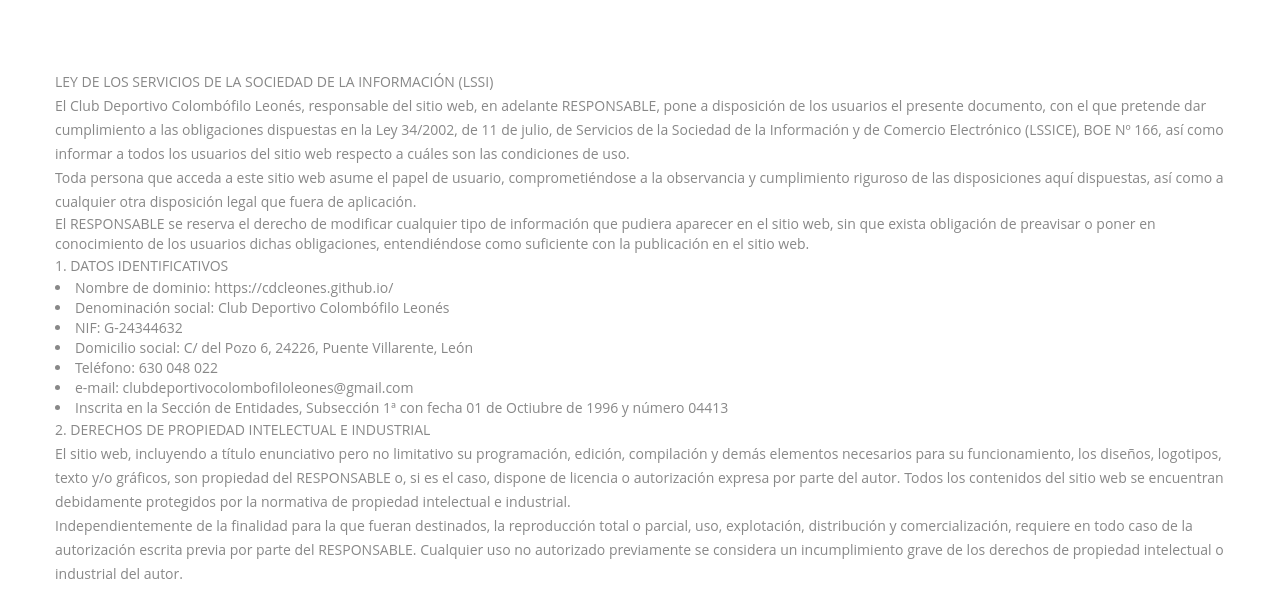
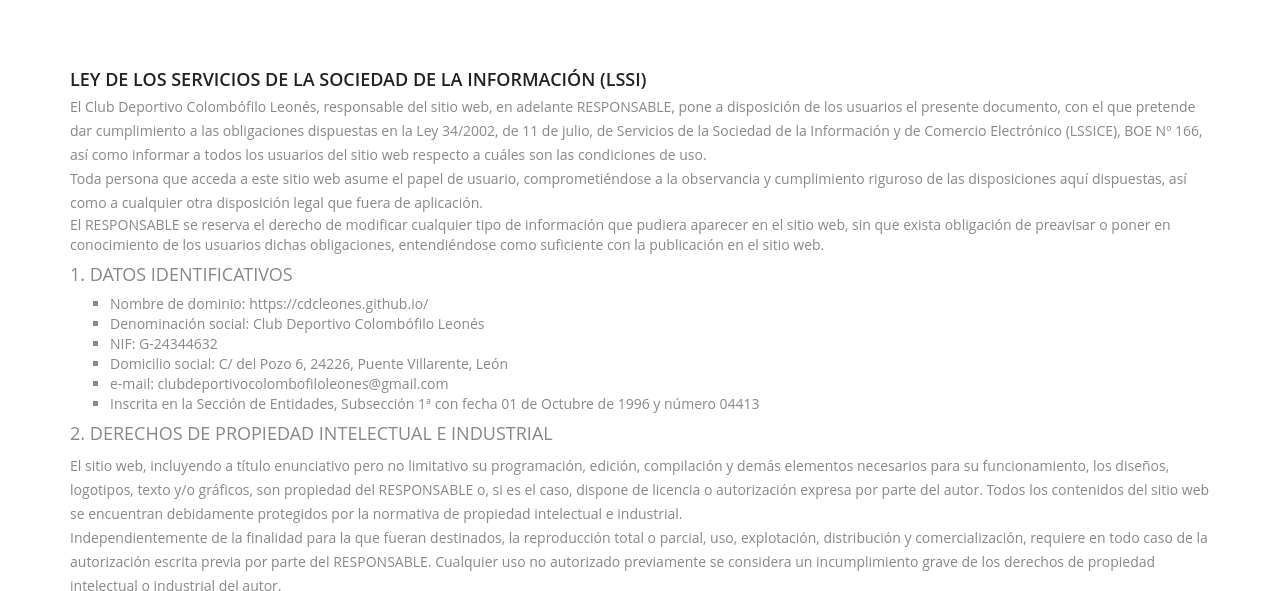
Before and after one commit to cdcleones/cdcleones.github.io, a plain HTML site: page aviso-legal.html in a window 1280 px wide. Shown: the part 153-744 px from the top of the page. Drawn offline with Linux system fonts and the light colour scheme.

Commit message:
Add files via upload

```diff
--- a/aviso-legal.html
+++ b/aviso-legal.html
@@ -131,28 +131,28 @@ $(window).scroll(function(){
 	  <h2>Aviso legal</h2>
 	  <div class="inner_section">
 		<div class="row">
-			<!--<div class=" col-lg-7 col-md-7 col-sm-7 col-xs-12 pull-left">-->
+<!--<div class=" col-lg-7 col-md-7 col-sm-7 col-xs-12 pull-left">-->
+<div class=" col-lg-12 col-md-12 col-sm-12 col-xs-12 pull-left">
 			  <div class=" delay-01s animated fadeInDown wow animated">
 
-<p>LEY DE LOS SERVICIOS DE LA SOCIEDAD DE LA INFORMACIÓN (LSSI)</p>
+<h3>LEY DE LOS SERVICIOS DE LA SOCIEDAD DE LA INFORMACIÓN (LSSI)</h3>
 <p>El Club Deportivo Colombófilo Leonés, responsable del sitio web, en adelante RESPONSABLE, pone a disposición de los usuarios el presente documento, con el que pretende dar cumplimiento a las obligaciones dispuestas en la Ley 34/2002, de 11 de julio, de Servicios de la Sociedad de la Información y de Comercio Electrónico (LSSICE), BOE Nº 166, así como informar a todos los usuarios del sitio web respecto a cuáles son las condiciones de uso.</p>
 <p>Toda persona que acceda a este sitio web asume el papel de usuario, comprometiéndose a la observancia y cumplimiento riguroso de las disposiciones aquí dispuestas, así como a cualquier otra disposición legal que fuera de aplicación.</p>
 El RESPONSABLE se reserva el derecho de modificar cualquier tipo de información que pudiera aparecer en el sitio web, sin que exista obligación de preavisar o poner en conocimiento de los usuarios dichas obligaciones, entendiéndose como suficiente con la publicación en el sitio web.</p>
-<p>1. DATOS IDENTIFICATIVOS</p>
-<li>Nombre de dominio: https://cdcleones.github.io/</li>
+<h4>1. DATOS IDENTIFICATIVOS</h4>
+<ul style= "list-style-type: square"><li>Nombre de dominio: https://cdcleones.github.io/</li>
 <li>Denominación social: Club Deportivo Colombófilo Leonés</li>
 <li>NIF: G-24344632</li>
 <li>Domicilio social: C/ del Pozo 6, 24226, Puente Villarente, León</li>
-<li>Teléfono: 630 048 022</li>
 <li>e-mail: clubdeportivocolombofiloleones@gmail.com</li>
-<li>Inscrita en la Sección de Entidades, Subsección 1ª con fecha 01 de Octiubre de 1996 y número 04413</li>
-<p>2. DERECHOS DE PROPIEDAD INTELECTUAL E INDUSTRIAL</p>
+<li>Inscrita en la Sección de Entidades, Subsección 1ª con fecha 01 de Octubre de 1996 y número 04413</li></ul>
+<h4>2. DERECHOS DE PROPIEDAD INTELECTUAL E INDUSTRIAL</h4>
 <p>El sitio web, incluyendo a título enunciativo pero no limitativo su programación, edición, compilación y demás elementos necesarios para su funcionamiento, los diseños, logotipos, texto y/o gráficos, son propiedad del RESPONSABLE o, si es el caso, dispone de licencia o autorización expresa por parte del autor. Todos los contenidos del sitio web se encuentran debidamente protegidos por la normativa de propiedad intelectual e industrial.</p>
 <p>Independientemente de la finalidad para la que fueran destinados, la reproducción total o parcial, uso, explotación, distribución y comercialización, requiere en todo caso de la autorización escrita previa por parte del RESPONSABLE. Cualquier uso no autorizado previamente se considera un incumplimiento grave de los derechos de propiedad intelectual o industrial del autor.</p>
 <p>Los diseños, logotipos, texto y/o gráficos ajenos al RESPONSABLE y que pudieran aparecer en el sitio web, pertenecen a sus respectivos propietarios, siendo ellos mismos responsables de cualquier posible controversia que pudiera suscitarse respecto a los mismos. El RESPONSABLE autoriza expresamente a que terceros puedan redirigir directamente a los contenidos concretos del sitio web, y en todo caso redirigir al sitio web principal de https://cdcleones.github.io</p>
 <p>El RESPONSABLE reconoce a favor de sus titulares los correspondientes derechos de propiedad intelectual e industrial, no implicando su sola mención o aparición en el sitio web la existencia de derechos o responsabilidad alguna sobre los mismos, como tampoco respaldo, patrocinio o recomendación por parte del mismo.</p>
 <p>Para realizar cualquier tipo de observación respecto a posibles incumplimientos de los derechos de propiedad intelectual o industrial, así como sobre cualquiera de los contenidos del sitio web, puede hacerlo a través del correo electrónico clubdeportivocolombofiloleones@gmail.com</p>
-<p>3. EXENCIÓN DE RESPONSABILIDADES</p>
+<h4>3. EXENCIÓN DE RESPONSABILIDADES</h4>
 <p>El RESPONSABLE se exime de cualquier tipo de responsabilidad derivada de la información publicada en su sitio web siempre que esta información haya sido manipulada o introducida por un tercero ajeno al mismo.</p>
 <p>Uso de Cookies</p>
 <p>Este sitio web de puede utilizar cookies técnicas y analíticas (pequeños archivos de información que el servidor envía al ordenador de quien accede a la página) para llevar a cabo determinadas funciones que son consideradas imprescindibles para el correcto funcionamiento y visualización del sitio. Las cookies utilizadas tienen, en todo caso, carácter temporal, con la única finalidad de hacer más eficaz la navegación, y desaparecen al terminar la sesión del usuario. En ningún caso, estas cookies proporcionan por sí mismas datos de carácter personal y no se utilizarán para la recogida de los mismos.</p>
@@ -164,13 +164,12 @@ El RESPONSABLE se reserva el derecho de modificar cualquier tipo de información
 <p>Este sitio web ha sido revisado y probado para que funcione correctamente. En principio, puede garantizarse el correcto funcionamiento los 365 días del año, 24 horas al día. Sin embargo, el RESPONSABLE no descarta la posibilidad de que existan ciertos errores de programación, o que acontezcan causas de fuerza mayor, catástrofes naturales, huelgas o circunstancias semejantes que hagan imposible el acceso a la página web.</p>
 <p>Direcciones IP</p>
 <p>Los servidores del sitio web podrán detectar de manera automática la dirección IP y el nombre de dominio utilizados por el usuario. Una dirección IP es un número asignado automáticamente a un ordenador cuando éste se conecta a Internet. Toda esta información es registrada en un fichero de actividad del servidor debidamente inscrito que permite el posterior procesamiento de los datos con el fin de obtener mediciones únicamente estadísticas que permitan conocer el número de impresiones de páginas, el número de visitas realizadas a los servidores web, el orden de visitas, el punto de acceso, etc.</p>
-
-<p>4. LEY APLICABLE Y JURISDICCIÓN</p>
+<h4>4. LEY APLICABLE Y JURISDICCIÓN</h4>
 <p>Para la resolución de todas las controversias o cuestiones relacionadas con el presente sitio web o de las actividades en él desarrolladas, será de aplicación la legislación española, a la que se someten expresamente las partes, siendo competentes para la resolución de todos los conflictos derivados o relacionados con su uso los Juzgados y Tribunales más cercanos a LEÓN.</p>
 
 
 			  </div>
-		  <!--</div>-->
+</div>
 		</div>
 	  </div>
 	</div>
```
